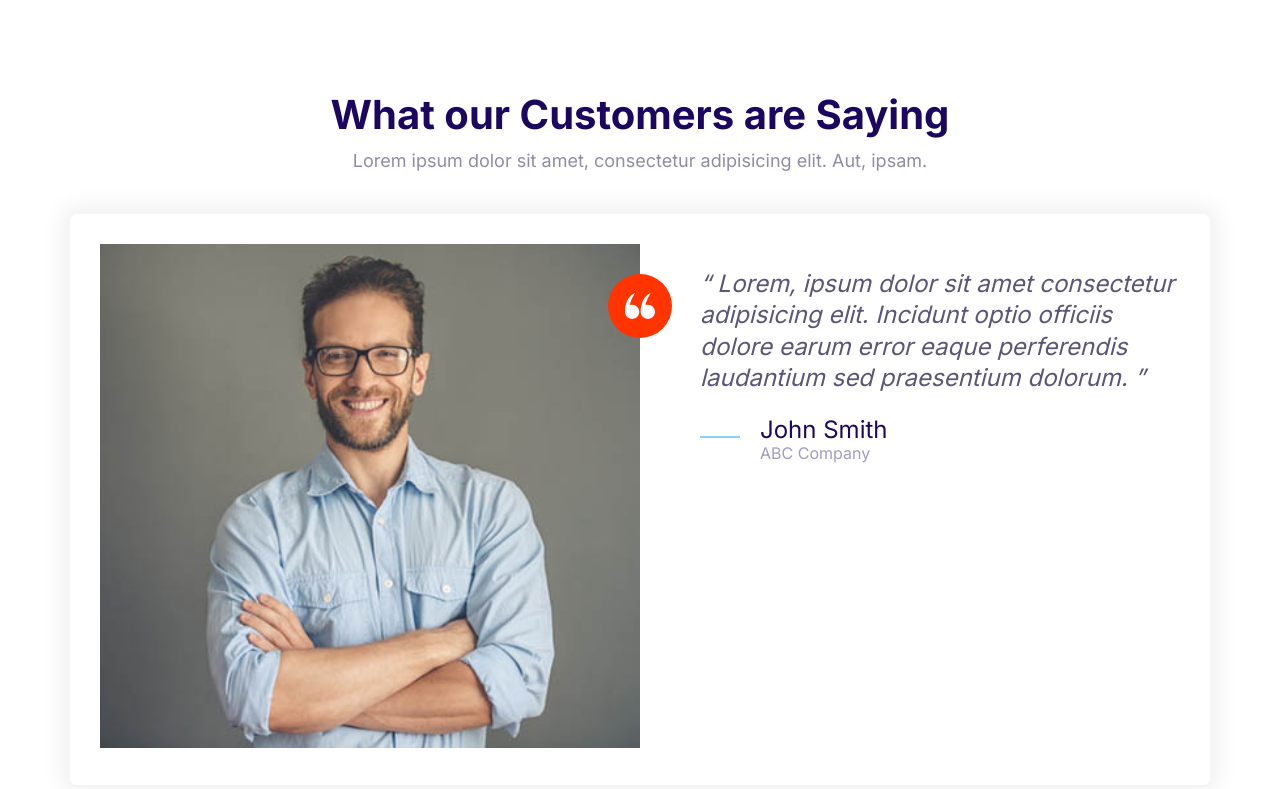
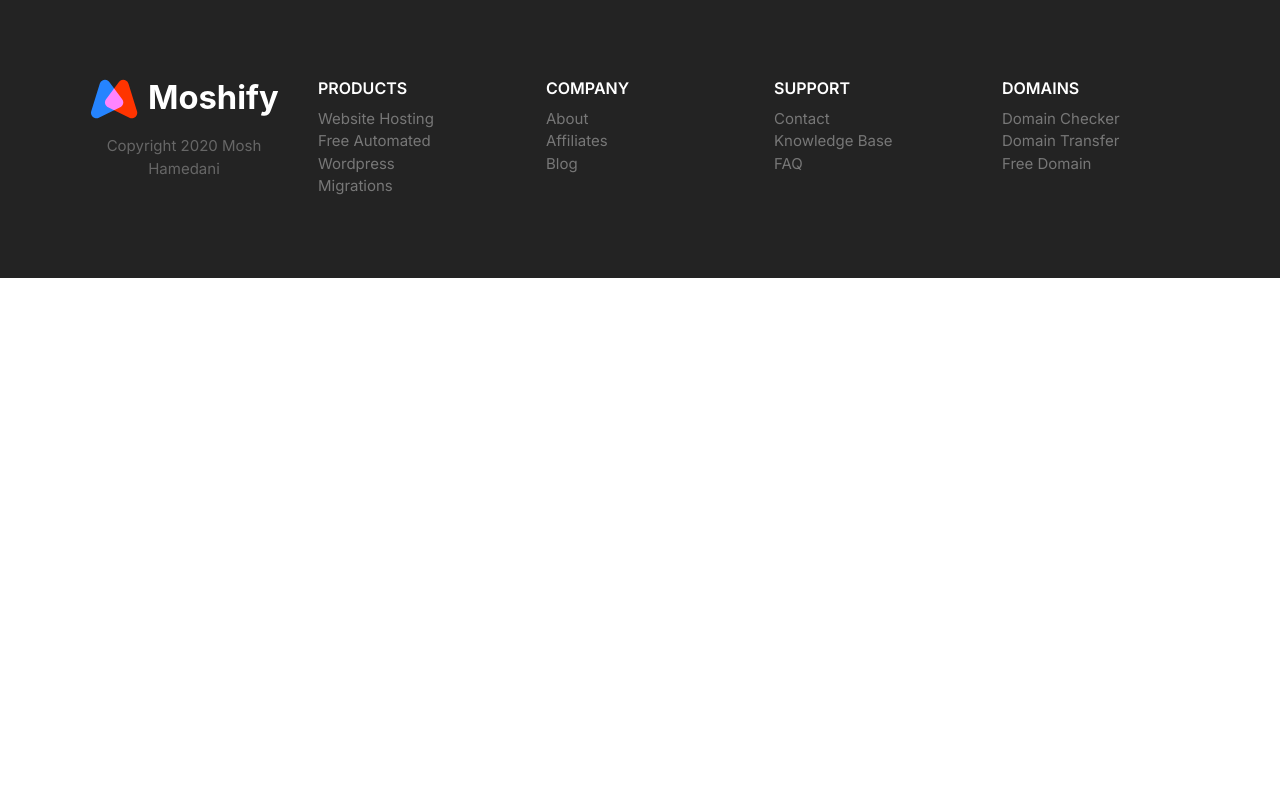
Before and after one commit to maaznonsola/Moshify-Website, a plain HTML site: page index.html in a window 1280 px wide. Drawn offline with Linux system fonts and the light colour scheme.

Commit message:
Added Footer (Forgot: Hero Block now added)

```diff
--- a/css/styles.css
+++ b/css/styles.css
@@ -808,3 +808,68 @@ a {
     max-width: 700px;
   }
 }
+
+/* Footer */
+
+.footer {
+  background: #232323;
+}
+.footer a {
+  color: #777;
+  transition: color 0.3s;
+}
+.footer a:hover {
+  color: #fff;
+}
+.footer__section {
+  padding: 2rem;
+  border-bottom: 1px solid #393939;
+}
+.footer__section .list {
+  margin: 0;
+}
+.footer__heading {
+  text-transform: uppercase;
+  font-weight: 600;
+}
+.footer__brand {
+  margin-top: 5rem;
+  text-align: center;
+}
+.footer__brand img {
+  width: 100%;
+  max-width: 230px;
+}
+.footer__copyright {
+  font-size: 2.1rem;
+  color: #fff;
+  opacity: 0.3;
+}
+@media screen and (min-width: 768px) {
+  .footer {
+    font-size: 1.5rem;
+  }
+  .footer__sections {
+    grid-template-columns: repeat(auto-fit, minmax(10rem, 1fr));
+  }
+  .footer .collapsible__chevron {
+    display: none;
+  }
+  .footer .collapsible__content {
+    opacity: 1;
+    max-height: 100%;
+  }
+  .footer__brand {
+    order: -1;
+    margin-top: 1rem;
+  }
+  .footer__copyright {
+    font-size: 1.5rem;
+  }
+  .footer__section {
+    border: 0;
+  }
+  .footer__heading {
+    font-size: 1.6rem;
+  }
+}
--- a/index.html
+++ b/index.html
@@ -14,51 +14,74 @@
     <link rel="stylesheet" href="css/styles.css" />
   </head>
   <body>
-    <section class="block">
-      <header class="block__header">
-        <h2>What our Customers are Saying</h2>
-        <p>
-          Lorem ipsum dolor sit amet, consectetur adipisicing elit. Aut, ipsam.
-        </p>
+    <footer class="block block--dark footer">
+      <div class="container grid footer__sections">
+        <section class="collapsible collapsible--expanded footer__section">
+          <header class="collapsible__header">
+            <h2 class="collapsible__heading footer__heading">Products</h2>
+            <svg class="icon icon--white collapsible__chevron">
+              <use xlink:href="images/sprite.svg#chevron"></use>
+            </svg>
           </header>
-      <div class="container">
-        <div class="card testimonial">
-          <div class="grid grid--1x2">
-            <div class="testimonial__image">
-              <img
-                src="images/testimonial.jpg"
-                alt="A happy, smiling customer"
-              />
-              <span class="icon-container icon-container--accent">
-                <svg class="icon icon--white icon--small">
-                  <use xlink:href="images/sprite.svg#quotes"></use>
+          <div class="collapsible__content">
+            <ul class="list">
+              <li><a href="#">Website Hosting</a></li>
+              <li><a href="#">Free Automated Wordpress</a></li>
+              <li><a href="#">Migrations</a></li>
+            </ul>
+          </div>
+        </section>
+        <section class="collapsible footer__section">
+          <header class="collapsible__header">
+            <h2 class="collapsible__heading footer__heading">Company</h2>
+            <svg class="icon icon--white collapsible__chevron">
+              <use xlink:href="images/sprite.svg#chevron"></use>
             </svg>
-              </span>
+          </header>
+          <div class="collapsible__content">
+            <ul class="list">
+              <li><a href="#">About</a></li>
+              <li><a href="#">Affiliates</a></li>
+              <li><a href="#">Blog</a></li>
+            </ul>
           </div>
-            <blockquote class="quote">
-              <p class="quote__text">
-                Lorem, ipsum dolor sit amet consectetur adipisicing elit.
-                Incidunt optio officiis dolore earum error eaque perferendis
-                laudantium sed praesentium dolorum.
-              </p>
-              <footer>
-                <div class="media">
-                  <div class="media__image">
-                    <svg class="icon icon--primary quote__line">
-                      <use xlink:href="images/sprite.svg#line"></use>
+        </section>
+        <section class="collapsible footer__section">
+          <header class="collapsible__header">
+            <h2 class="collapsible__heading footer__heading">Support</h2>
+            <svg class="icon icon--white collapsible__chevron">
+              <use xlink:href="images/sprite.svg#chevron"></use>
             </svg>
+          </header>
+          <div class="collapsible__content">
+            <ul class="list">
+              <li><a href="#">Contact</a></li>
+              <li><a href="#">Knowledge Base</a></li>
+              <li><a href="#">FAQ</a></li>
+            </ul>
           </div>
-                  <div class="media__body">
-                    <h3 class="media__title quote__author">John Smith</h3>
-                    <p class="quote__organization">ABC Company</p>
+        </section>
+        <section class="collapsible footer__section">
+          <header class="collapsible__header">
+            <h2 class="collapsible__heading footer__heading">Domains</h2>
+            <svg class="icon icon--white collapsible__chevron">
+              <use xlink:href="images/sprite.svg#chevron"></use>
+            </svg>
+          </header>
+          <div class="collapsible__content">
+            <ul class="list">
+              <li><a href="#">Domain Checker</a></li>
+              <li><a href="#">Domain Transfer</a></li>
+              <li><a href="#">Free Domain</a></li>
+            </ul>
           </div>
+        </section>
+        <section class="footer__brand">
+          <img src="images/logo.svg" alt="" />
+          <p class="footer__copyright">Copyright 2020 Mosh Hamedani</p>
+        </section>
       </div>
     </footer>
-            </blockquote>
-          </div>
-        </div>
-      </div>
-    </section>
     <script src="js/main.js"></script>
   </body>
 </html>
```
Also changed, not shown: components/block-footer.html (added, +68 -0 lines), components/block-hero.html (added, +20 -0 lines). Lines whose indentation alone changed are shown as unchanged.
